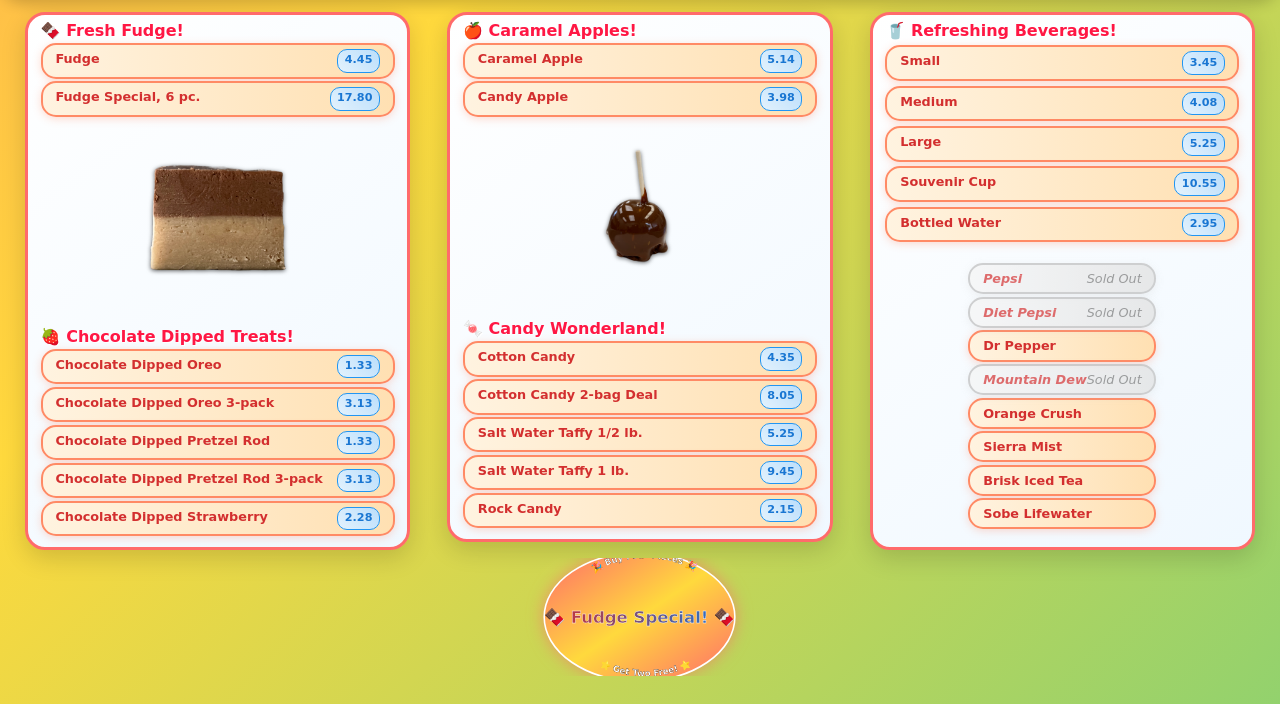
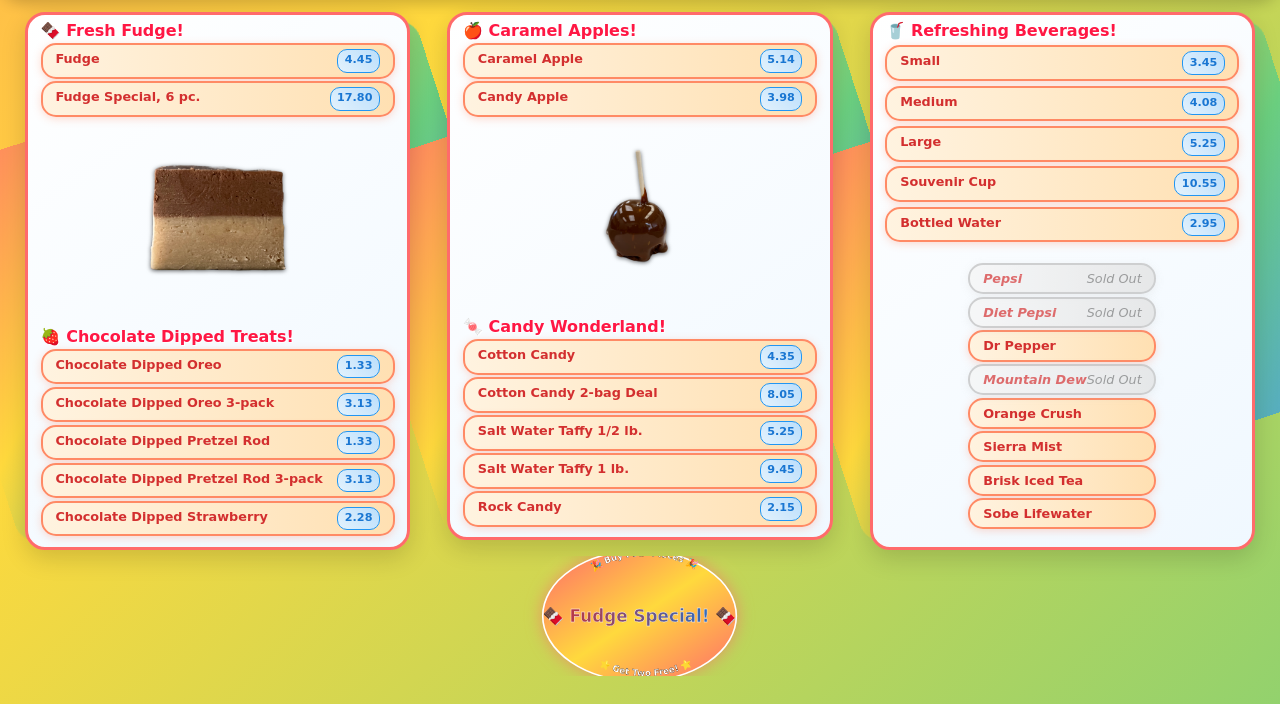
Before and after one commit to adfar/sock_render, a Flask app: page / in a window 1280 px wide. Shown: the part 96-800 px from the top of the page. Run offline with Flask 3, Linux system fonts and the light colour scheme; data comes from the database, SQL or seed files in the repository; some libraries are stand-ins or nearby versions.

Commit message:
update style

```diff
--- a/static/styles.css
+++ b/static/styles.css
@@ -128,7 +128,7 @@
     box-shadow: 0 8px 25px rgba(0, 0, 0, 0.15);
     border: 3px solid #ff6b6b;
     position: relative;
-    overflow: hidden;
+    overflow: visible;
 }
 
 .group::before {
@@ -165,6 +165,7 @@
 svg {
     filter: drop-shadow(0px 0px 8px rgb(255 107 107 / 0.6));
     -webkit-mask:linear-gradient(-60deg,#000 30%,#0005,#000 70%) right/300% 100%;
+    mask:linear-gradient(-60deg,#000 30%,#0005,#000 70%) right/300% 100%;
     animation: shimmer 5s infinite;
     margin-top: 2vh;
     margin-bottom: 2vh;
@@ -173,7 +174,9 @@
     background: none;
     padding: 0;
     width: 90%;
-    height: 15vh;
+    height: auto;
+    max-height: 15vh;
+    overflow: visible;
 }
 
 .click {
```
